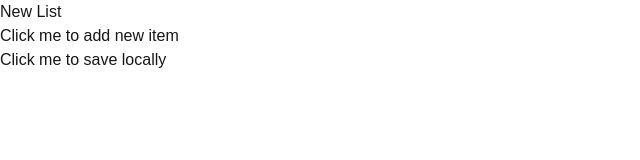
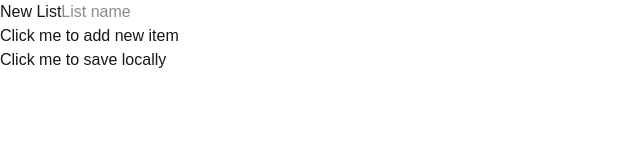
Before and after one commit to BennettToftner/ranking-website, a Next.js app in the folder frontend/: page /edit-list/0 in a window 1280 px wide. Shown: the top 160 px of the page, without its empty margins (0-640 px from the left). Built offline with nearby package versions, Linux system fonts and the light colour scheme.

Commit message:
ability to name lists

```diff
--- a/frontend/app/edit-list/[id]/page.tsx
+++ b/frontend/app/edit-list/[id]/page.tsx
@@ -33,6 +33,10 @@ export default function EditListPage() {
     saveListById(savedList.id, savedList);
   }
 
+  function setListName(newName: string) {
+    setSavedList(prevList => ({...prevList, name: newName}));
+  }
+
   function addItem() {
     setSavedList(prevList => ({...prevList, elements: [...prevList.elements, {name: ""}]}));
   }
@@ -53,6 +57,7 @@ export default function EditListPage() {
   return (
     <div>
       New List
+      <input type="text" placeholder="List name" onChange={(e) => setListName(e.target.value)}/>
       <ul>
         {savedList.elements.map((item, index) => (
             <li key={index}>
```
